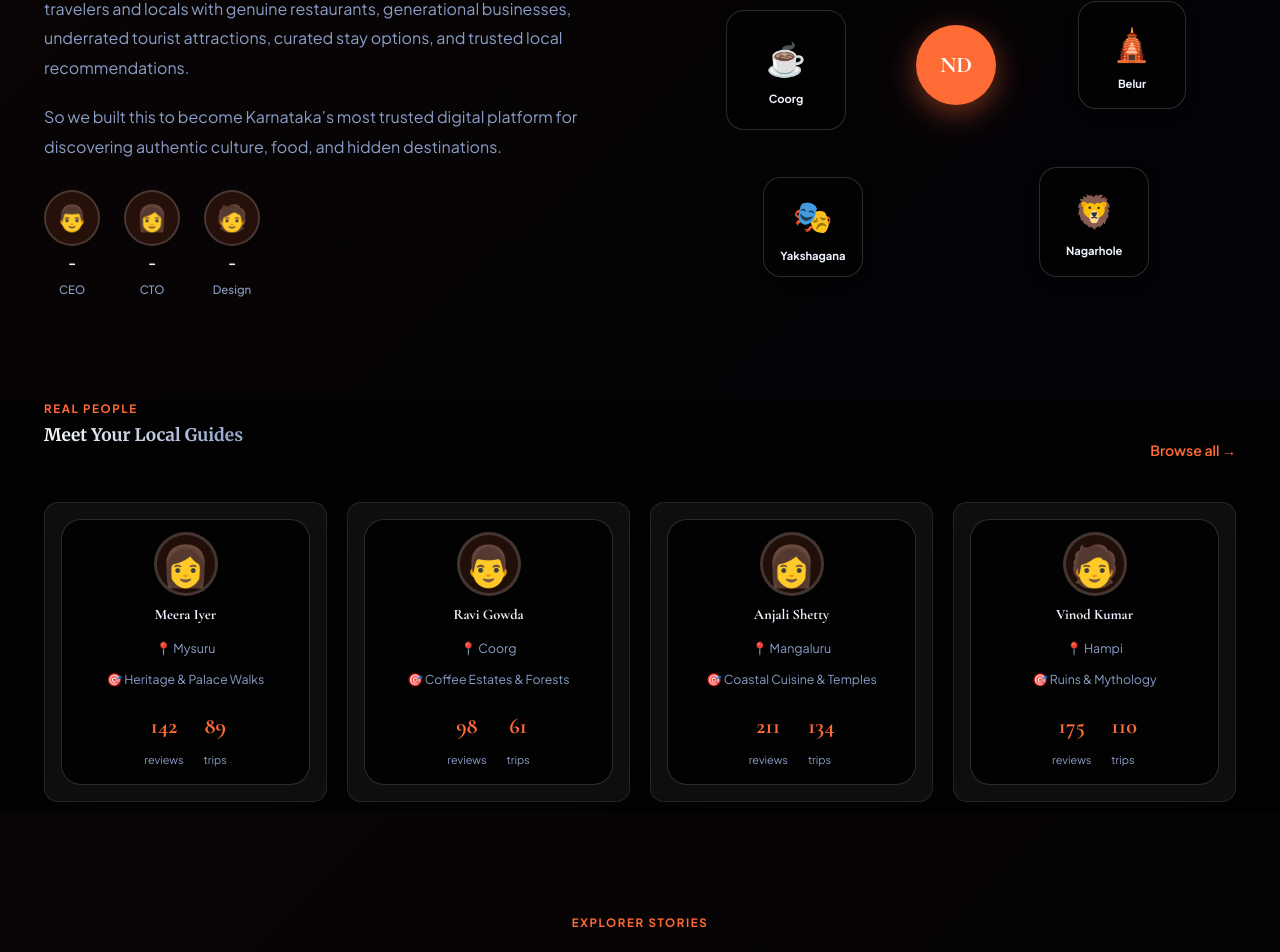
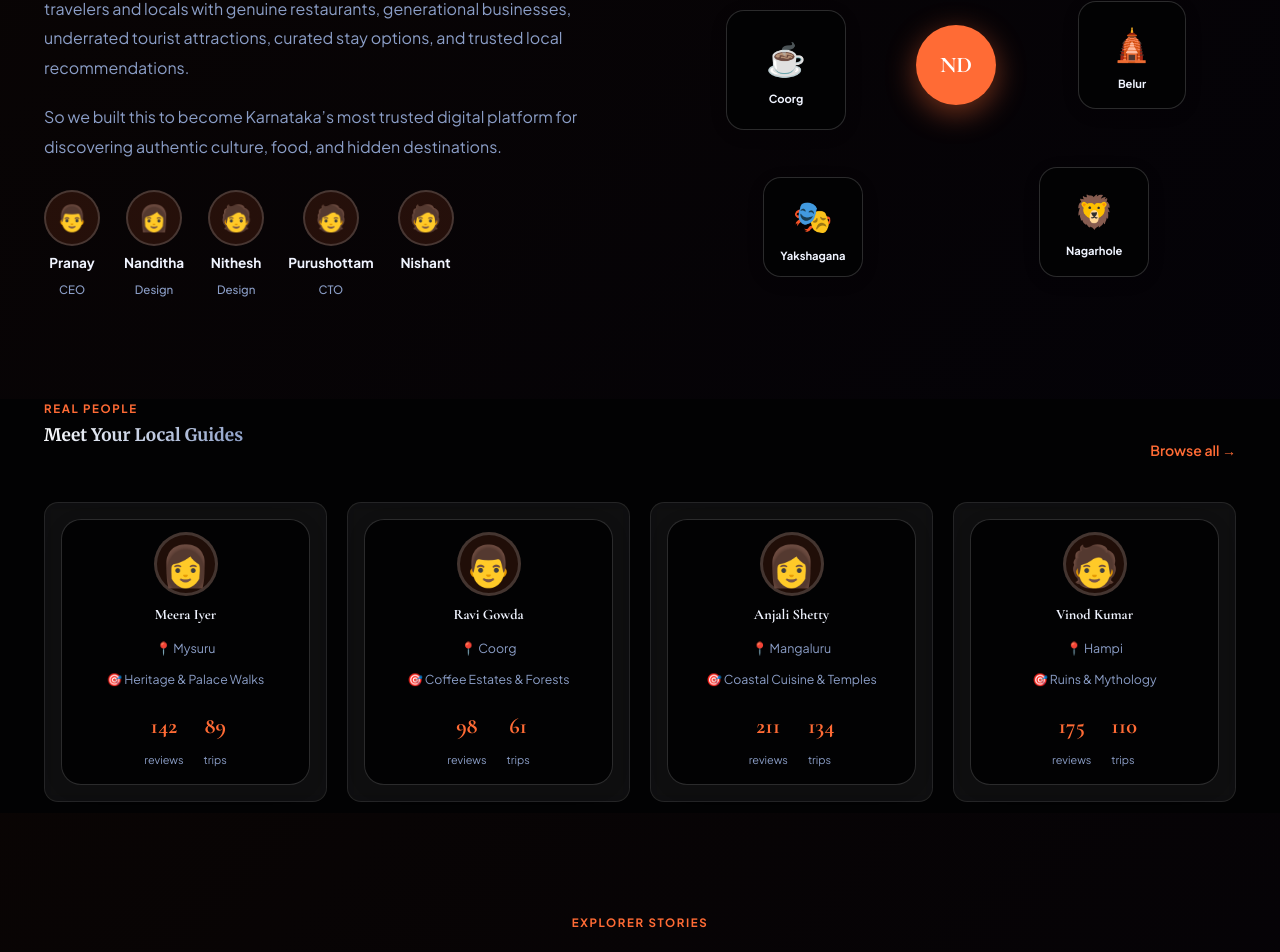
Before and after one commit to Pranay-Bhaskar/nammadiscover-f, a React (Vite) app in the folder frontend/: page / in a window 1280 px wide. Shown: the part 4146-5098 px from the top of the page. Built offline with nearby package versions, Linux system fonts and the light colour scheme; no server answers.

Commit message:
Updated team member names and roles in Landing.jsx

```diff
--- a/frontend/src/pages/Landing.jsx
+++ b/frontend/src/pages/Landing.jsx
@@ -485,11 +485,11 @@ const Landing = () => {
                             )}
                         </p>
                         <div className="about-team">
-                            {['-', '-', '-'].map((name, i) => (
+                            {['Pranay', 'Nanditha', 'Nithesh', 'Purushottam', 'Nishant'].map((name, i) => (
                                 <div key={i} className="about-member">
-                                    <div className="about-member__avatar">{['👨', '👩', '🧑'][i]}</div>
+                                    <div className="about-member__avatar">{['👨', '👩', '🧑', '🧑', '🧑'][i]}</div>
                                     <span className="about-member__name">{name}</span>
-                                    <span className="about-member__role">{[t('CEO', 'CEO'), t('CTO', 'CTO'), t('Design', 'ಡಿಸೈನ್')][i]}</span>
+                                    <span className="about-member__role">{[t('CEO', 'CEO'), t('Design', 'ಡಿಸೈನ್'), t('Design', 'ಡಿಸೈನ್'), t('CTO', 'CTO')][i]}</span>
                                 </div>
                             ))}
                         </div>
```
